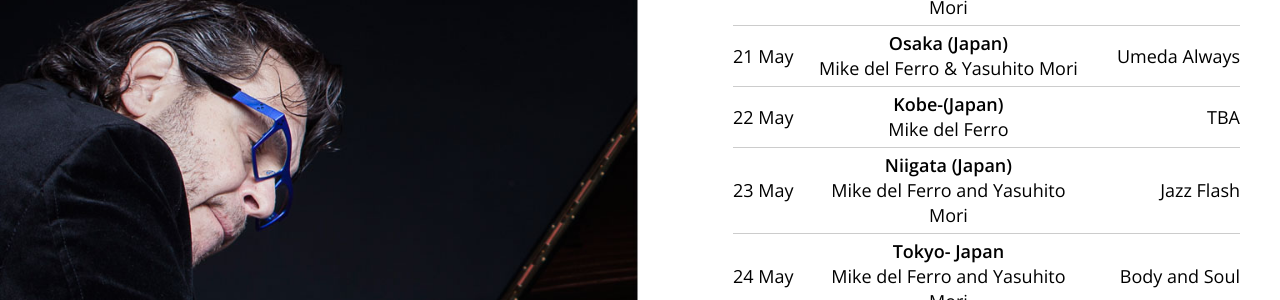
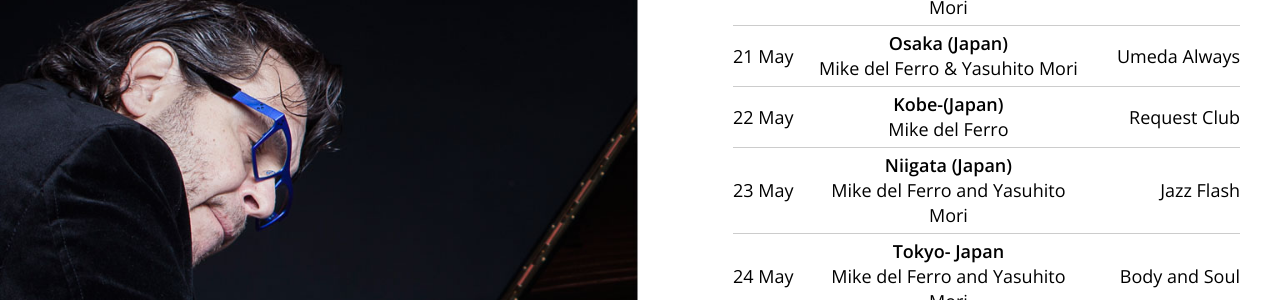
Before and after one commit to mikedelferro/website, a Jekyll site: the page built from agenda.html, in a window 1280 px wide and 900 px high, scrolled down 468 px. Shown: the part 155-455 px from the top of the window. Built offline with Jekyll 4.4.1, drawn with Linux system fonts in a browser that asks for light colours; nearby versions of some CDN libraries.

Commit message:
Updated '_config.yml' via CloudCannon

```diff
--- a/_config.yml
+++ b/_config.yml
@@ -61,7 +61,7 @@ gigs:
     url: 'http://www.piano-edam.nl/home/4'
   - title: Mike del Ferro
     date: 2019-05-22 20:00:00
-    location: TBA
+    location: Request Club
     venue: Kobe-(Japan)
     url:
   - title: With Anders Bergcrantz and Hans de Waard
```
